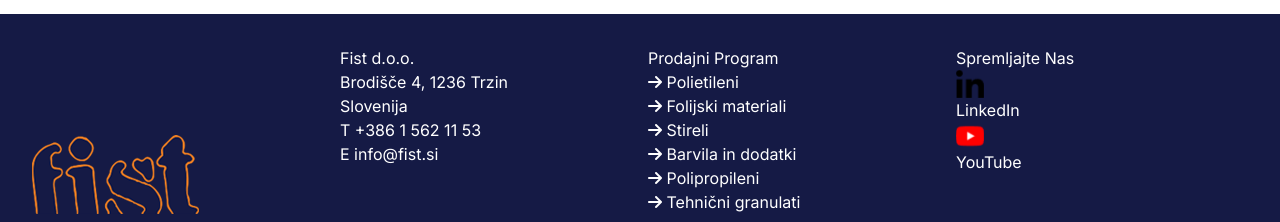
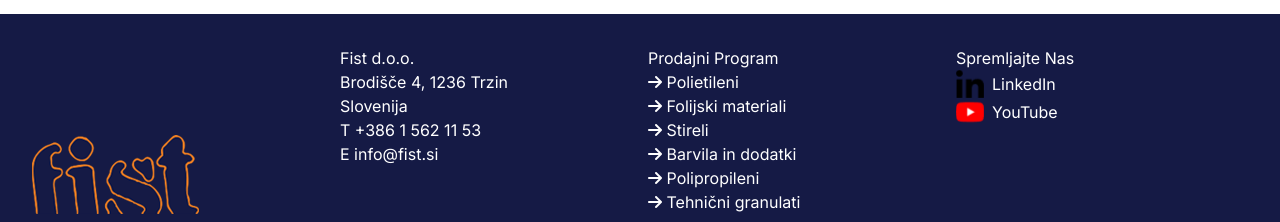
Before and after one commit to jurecapuder/humanfrog_fist, a Next.js app: page / in a window 1280 px wide. Shown: the part 951-1173 px from the top of the page. Built offline with nearby package versions, Linux system fonts and the light colour scheme.

Commit message:
Update social media links in footer

```diff
--- a/src/app/sections/footer.js
+++ b/src/app/sections/footer.js
@@ -40,7 +40,7 @@ const Footer = () => {
       <div>
         <h3>Spremljajte Nas</h3>
 
-        <a href="https://www.linkedin.com/company/fist-d-o-o/">
+        <a href="https://www.linkedin.com/company/fist-d-o-o/" className="flex items-center gap-2">
             <Image
                 src="/linkedin.png"
                 alt="LinkedIn"
@@ -50,7 +50,7 @@ const Footer = () => {
 
             LinkedIn
         </a>
-        <a href="https://www.youtube.com/@Fist_doo">
+        <a href="https://www.youtube.com/@Fist_doo" className="flex items-center gap-2">
             <Image
                 src="/youtube.png"
                 alt="YouTube"
```
